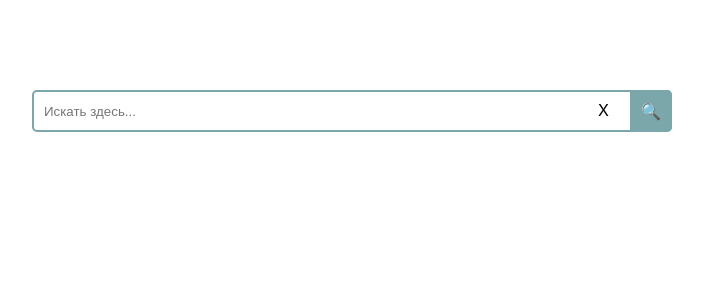
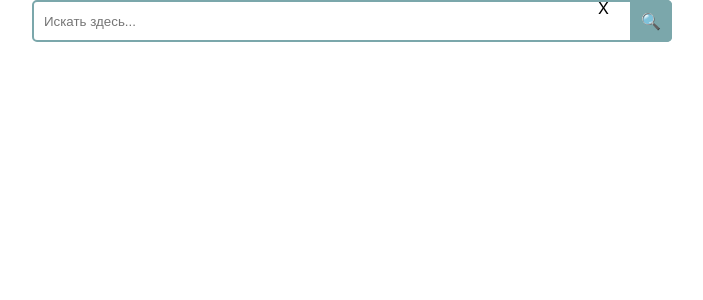
Before and after one commit to DmitryKremenetsky/movie-search, a React (Create React App) app: page / in a window 1280 px wide. Shown: the top 300 px of the page, without its empty margins (288-991 px from the left). Built offline with nearby package versions, Linux system fonts and the light colour scheme.

Commit message:
Add SearchBar component

```diff
--- a/src/App.css
+++ b/src/App.css
@@ -6,51 +6,3 @@
 body {
   margin: 0;
 }
-
-div {
-  padding: 30px 0;
-}
-
-form {
-  position: relative;
-  width: 50%;
-  margin: 0 auto;
-}
-
-.search-bar input {
-  width: 100%;
-  height: 42px;
-  padding-left: 10px;
-  border: 2px solid #7ba7ab;
-  border-radius: 5px;
-  outline: none;
-  color: #9e9c9c;
-}
-
-.search-bar button {
-  position: absolute;
-  top: 0px;
-  right: 0px;
-  width: 42px;
-  height: 42px;
-  border: none;
-  background:#7ba7ab;
-  border-radius: 0 5px 5px 0;
-  cursor: pointer;
-}
-
-.search-bar button::before {
-  content: "\1f50d";
-  font-family: "FontAwesome";
-  font-size: 16px;
-  color: #f9f0da;
-}
-
-.delete {
-  position: absolute;
-  bottom: 2px;
-  right: 32px;
-  width: 42px;
-  height: 42px;
-  cursor: pointer;
-}
--- a/src/App.tsx
+++ b/src/App.tsx
@@ -1,17 +1,13 @@
 import React from 'react';
+import { SearchBar } from './components';
 import './App.css';
+
 
 function App() {
   return (
     <div className="App">
       <header className="App-header">
-        <div className="search-bar">
-          <form>
-            <input type="text" placeholder="Искать здесь..."></input>
-            <button type="submit"></button>
-            <div className="delete">X</div>
-          </form>
-        </div>
+        <SearchBar />
       </header>
     </div>
   );
--- /dev/null
+++ b/src/components/SearchBar/SearchBar.tsx
@@ -0,0 +1,14 @@
+import React from "react";
+import './styles.css';
+
+function SearchBar() {
+  return (
+    <div className="search-bar">
+      <input type="text" placeholder="Искать здесь..."></input>
+      <button type="submit"></button>
+      <div className="delete">X</div>
+    </div>
+  );
+}
+
+export default SearchBar;
--- /dev/null
+++ b/src/components/SearchBar/styles.css
@@ -0,0 +1,43 @@
+.search-bar {
+  position: relative;
+  width: 50%;
+  margin: 0 auto;
+}
+
+.search-bar input {
+  width: 100%;
+  height: 42px;
+  padding-left: 10px;
+  border: 2px solid #7ba7ab;
+  border-radius: 5px;
+  outline: none;
+  color: #9e9c9c;
+}
+
+.search-bar button {
+  position: absolute;
+  top: 0px;
+  right: 0px;
+  width: 42px;
+  height: 42px;
+  border: none;
+  background:#7ba7ab;
+  border-radius: 0 5px 5px 0;
+  cursor: pointer;
+}
+
+.search-bar button::before {
+  content: "\1f50d";
+  font-family: "FontAwesome";
+  font-size: 16px;
+  color: #f9f0da;
+}
+
+.delete {
+  position: absolute;
+  bottom: 2px;
+  right: 32px;
+  width: 42px;
+  height: 42px;
+  cursor: pointer;
+}
--- /dev/null
+++ b/src/components/index.js
@@ -0,0 +1,5 @@
+import SearchBar from "./SearchBar/SearchBar";
+
+export {
+  SearchBar,
+};
```
